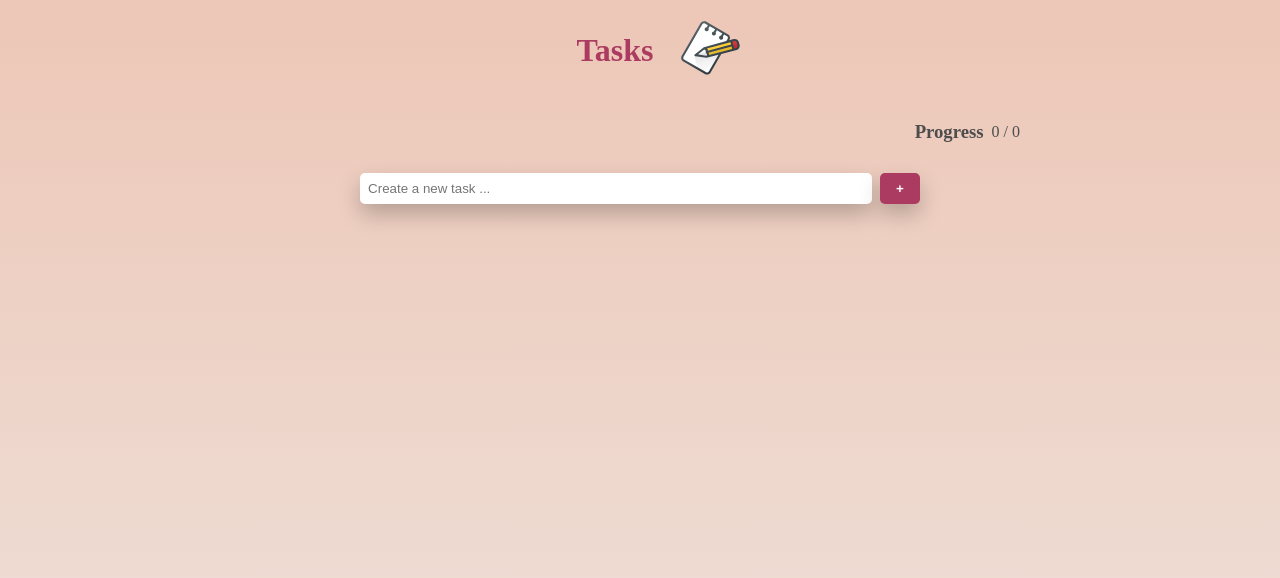
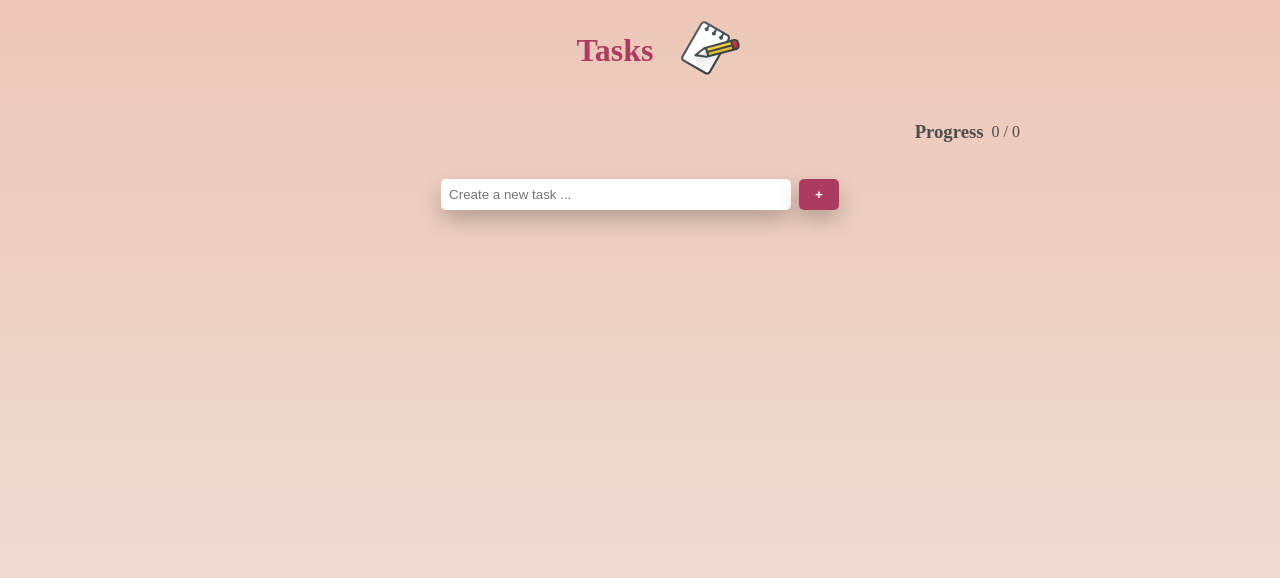
Before and after one commit to azaharamg/tasks, a Vue app: page / in a window 1280 px wide. Shown: the top 578 px of the page. Built offline with nearby package versions, Linux system fonts and the light colour scheme.

Commit message:
Allow users to select or deselect all tasks

```diff
--- a/src/App.vue
+++ b/src/App.vue
@@ -16,9 +16,9 @@ export default {
 </script>
 
 <style>
-@import '../src/styles/variables.css';
+@import "../src/styles/variables.css";
 
-*{
+* {
   margin: 0;
   padding: 0;
   box-sizing: border-box;
@@ -29,6 +29,6 @@ export default {
   -webkit-font-smoothing: antialiased;
   -moz-osx-font-smoothing: grayscale;
   background: linear-gradient(var(--salmon), var(--grey));
-  height: 100vh;
+  min-height: 100vh;
 }
 </style>
--- a/src/components/TodoList.vue
+++ b/src/components/TodoList.vue
@@ -1,5 +1,5 @@
 <template>
-  <div class="task-list" id="app">
+  <div class="task-container" id="app">
     <header>
       <h1 class="title">Tasks</h1>
       <img class="title-img" src="@/assets/note-task.svg" alt="note-task" />
@@ -20,6 +20,18 @@
         <input class="button" type="submit" value="+" />
       </div>
       <p class="warning-msg" v-if="error !== ''">{{ error }}</p>
+
+      <!-- Check all tasks-->
+      <div class="tasks-list" v-if="tasks.length > 0">
+        <label class="check-all"
+          ><input
+            type="checkbox"
+            @click="checkAll"
+            :checked="areAllCompleted"
+          />{{ checkAllMessage }}</label
+        >
+
+        <!-- Tasks list -->
         <ul class="list">
           <li
             class="task"
@@ -47,6 +59,7 @@
             <p class="date">Created: {{ new Date().toLocaleDateString() }}</p>
           </li>
         </ul>
+      </div>
     </form>
   </div>
 </template>
@@ -90,6 +103,9 @@ export default {
         this.tasks.splice(indexToRemove, 1);
       }
     },
+    checkAll(event) {
+      this.tasks.forEach((task) => (task.completed = event.target.checked));
+    },
   },
   computed: {
     totalCompletedTasks() {
@@ -102,6 +118,16 @@ export default {
         return completedTasks.length;
       }
     },
+    areAllCompleted() {
+      return this.tasks.every((task) => task.completed);
+    },
+    checkAllMessage() {
+      if (this.areAllCompleted) {
+        return "Mark all as undone";
+      }
+
+      return "Mark all as done";
+    },
   },
 };
 </script>
@@ -109,16 +135,16 @@ export default {
 <style>
 @import "../styles/variables.css";
 
-.task-list {
+.task-container {
+  margin: 0px auto;
+  max-width: 100%;
   width: 800px;
-  max-width: 100%;
-  margin: 0px auto;
 }
 
 header {
+  align-items: center;
   display: flex;
   justify-content: center;
-  align-items: center;
 }
 
 .title {
@@ -127,27 +153,64 @@ header {
 }
 
 .title-img {
+  transform: rotate(30deg);
   width: 50px;
-  transform: rotate(30deg);
 }
 
 .form {
+  align-items: center;
+  color: var(--dark);
   display: flex;
   flex-direction: column;
-  align-items: center;
   justify-content: center;
-  color: var(--dark);
 }
 
-.input-add,
-.task {
+.input-add {
   background: white;
   border: none;
   border-radius: 5px;
-  padding: 0.5rem;
-  width: 40vw;
   box-shadow: 0px 10px 22px -1px rgba(0, 0, 0, 0.25);
   margin: 10px 0 20px 0;
+  padding: 0.5rem;
+  width: 350px;
+}
+
+.button {
+  background: var(--pink);
+  border: none;
+  border-radius: 5px;
+  box-shadow: 0px 10px 22px -1px rgba(0, 0, 0, 0.25);
+  color: var(--white);
+  cursor: pointer;
+  font-weight: bold;
+  margin: 1rem 0 0 0.5rem;
+  padding: 0.5rem 1rem;
+}
+
+.tasks-list {
+  background: white;
+  border: none;
+  border-radius: 5px;
+  box-shadow: 0px 10px 22px -1px rgba(0, 0, 0, 0.25);
+  margin: 10px 0 20px 0;
+  padding: 0.5rem;
+  width: 500px;
+}
+
+.check-all {
+  border-bottom: 5px solid var(--grey);
+  color: var(--pink);
+  font-weight: bold;
+  display: block;
+  padding: 1rem 0;
+  width: 100%;
+}
+
+.task {
+  border-bottom: 4px double var(--grey);
+  display: block;
+  padding: 1rem 0;
+  width: 100%;
 }
 
 input[type="checkbox"] {
@@ -155,47 +218,29 @@ input[type="checkbox"] {
 }
 
 .date {
-  text-align: end;
   font-size: small;
   margin-top: 1rem;
-}
-
-.button {
-  background: var(--pink);
-  color: var(--white);
-  font-weight: bold;
-  border: none;
-  border-radius: 5px;
-  padding: 0.5rem 1rem;
-  margin-left: 0.5rem;
-  box-shadow: 0px 10px 22px -1px rgba(0, 0, 0, 0.25);
-  margin-top: 10px;
-  cursor: pointer;
+  text-align: end;
 }
 
 .list {
+  align-items: center;
   display: flex;
   flex-direction: column;
   justify-content: center;
-  align-items: center;
   list-style: none;
 }
 
-.task {
-  width: 30vw;
-  margin: 5px 0 5px 0;
-}
-
 .completed {
+  background-color: var(--darkBlue);
+  color: var(--grey);
   text-decoration: line-through;
-  color: var(--grey);
-  background-color: var(--darkBlue);
 }
 
 .progress-bar {
-  display: flex;
   align-items: center;
   align-self: flex-end;
+  display: flex;
   margin: 20px;
 }
 
@@ -208,12 +253,12 @@ input[type="checkbox"] {
 }
 
 .btn-trash {
+  background: none;
   border: none;
-  position: relative;
-  background: none;
+  cursor: pointer;
   float: right;
   font-size: 16px;
-  cursor: pointer;
+  position: relative;
 }
 
 .btn-trash .completed {
```
Lines whose indentation alone changed are shown as unchanged.
